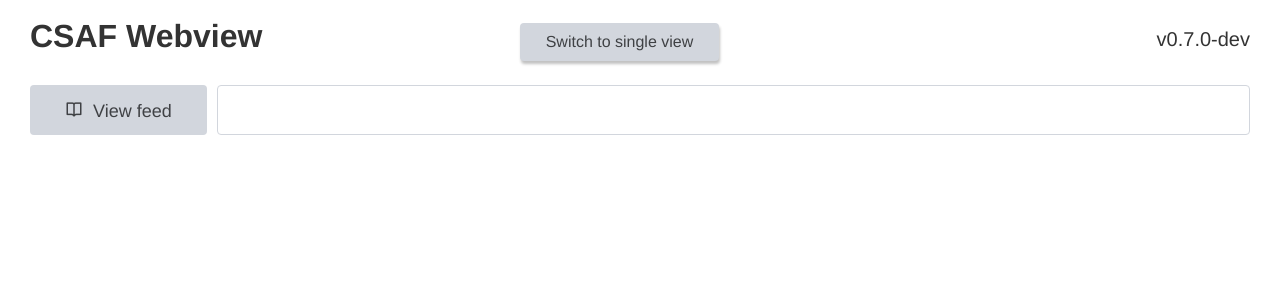
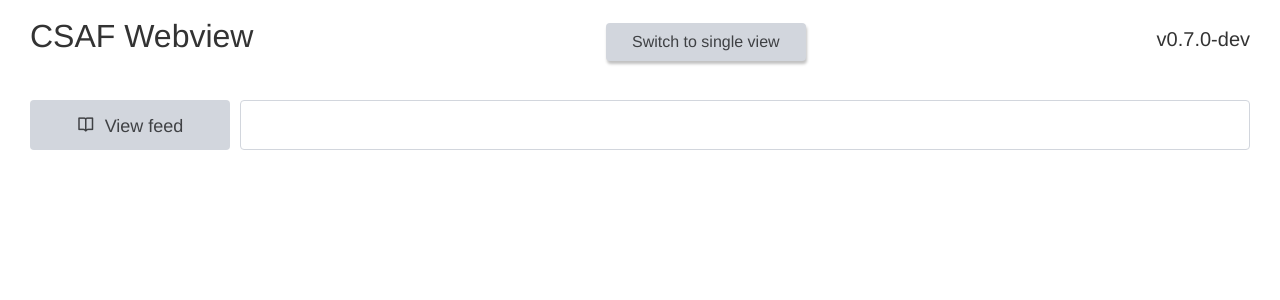
Before and after one commit to csaf-poc/csaf_webview, a SvelteKit app: page /feed in a window 1280 px wide. Shown: the top 300 px of the page. Built offline with nearby package versions, Linux system fonts and the light colour scheme.

Commit message:
style: fix button rolling over app name

```diff
--- a/src/lib/feedview/Loader.svelte
+++ b/src/lib/feedview/Loader.svelte
@@ -55,6 +55,7 @@
     font-weight: bold;
   }
   .loadbutton {
+    min-width: 200px;
     width: 200px;
     height: 50px;
     font-size: large;
--- a/src/routes/+layout.svelte
+++ b/src/routes/+layout.svelte
@@ -21,9 +21,15 @@
 <div class="content">
   <!-- svelte-ignore a11y-no-redundant-roles -->
   <div class="header">
-    <h1 role="heading" class="text-center">CSAF Webview</h1>
-    <a href={switchToRoute} class="switchbutton button">{mode}</a>
-    <h4>v{version}</h4>
+    <div class="programname">
+      <h1 role="heading">CSAF Webview</h1>
+    </div>
+    <div>
+      <a href={switchToRoute} class="switchbutton button">{mode}</a>
+    </div>
+    <div class="version">
+      <h4>v{version}</h4>
+    </div>
   </div>
   <slot />
 </div>
@@ -32,9 +38,6 @@
   .switchbutton {
     box-shadow: 1px 3px 3px #c1c1c1;
   }
-  .header > h1 {
-    font-weight: bold;
-  }
   .content {
     margin-left: 3rem;
     margin-right: 3rem;
@@ -42,10 +45,14 @@
   .header {
     display: flex;
     align-items: center;
-    justify-content: space-between;
+    margin-bottom: 1.5rem;
   }
-  .switchbutton {
-    position: relative;
-    left: -90px;
+  .programname {
+    min-width: 45vw;
+  }
+  .version {
+    min-width: 20vw;
+    text-align: right;
+    margin-left: auto;
   }
 </style>
```
